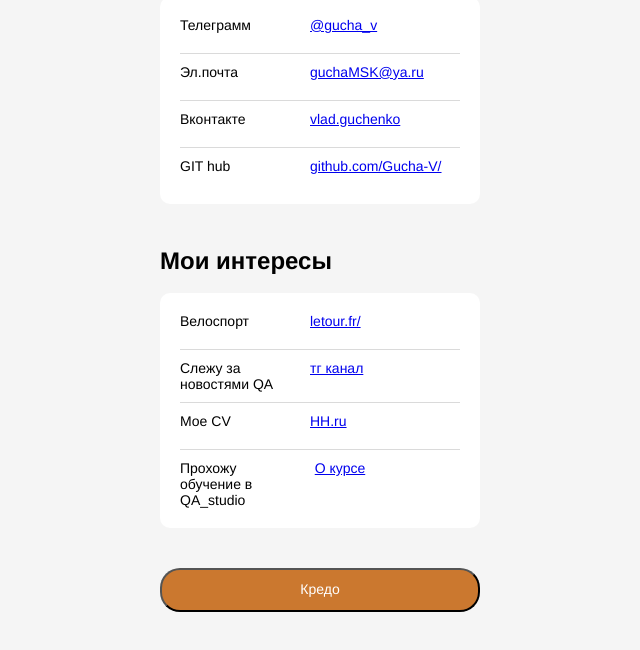
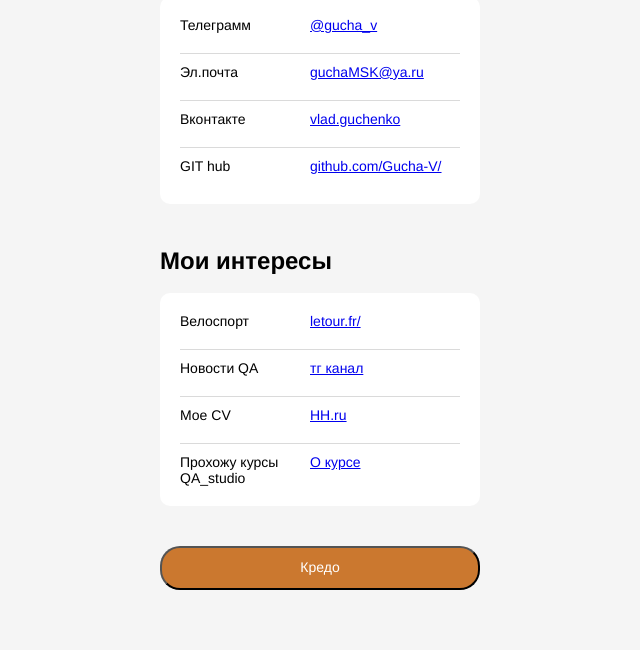
Before and after one commit to Gucha-V/-HTML-CSS-, a plain HTML site: page index.html in a window 1280 px wide. Shown: the part 574-1224 px from the top of the page, without its empty margins (320-960 px from the left). Drawn offline with Linux system fonts and the light colour scheme; files that its build step writes are made by us from their sources; files whose address does not match are found by name.

Commit message:
Исправления для прохождения валидации HTML5

```diff
--- a/index.html
+++ b/index.html
@@ -12,7 +12,7 @@
     <header class="header">
       <img src="./avatar.png" alt="avatar" class="header__avatar" />
       <h1 class="header__title">Guchenko Vladislav</h1>
-      <h3 class="header__subtitle">Я - неиссякаемый источник энергии и оптимизма </h3>
+      <h3 class="header__subtitle">Я - неиссякаемый источник энергии и оптимизма</h3>
     </header>
     <main>
       <section class="links">
@@ -44,7 +44,7 @@
             <a class="links__link" href="https://www.letour.fr/en">letour.fr/</a>
           </li>
           <li class="links__link">
-            <p class="links__title">Слежу за новостями QA</p>
+            <p class="links__title">Новости QA</p>
             <a class="links__link" href="https://t.me/qa_studio">тг канал</a>
           </li>
           <li class="links__link">
@@ -52,7 +52,7 @@
             <a class="links__link" href="https://hh.ru/resume/73fdb613ff0bd1c7790039ed1f667739674750">HH.ru</a>
           </li>
           <li class="links__link">
-            <p class="links__title">Прохожу обучение в QA_studio</p>
+            <p class="links__title">Прохожу курсы QA_studio</p>
             <a class="links__link" href="https://qa.studio/">О курсе</a>
           </li>
         </ul>
```
